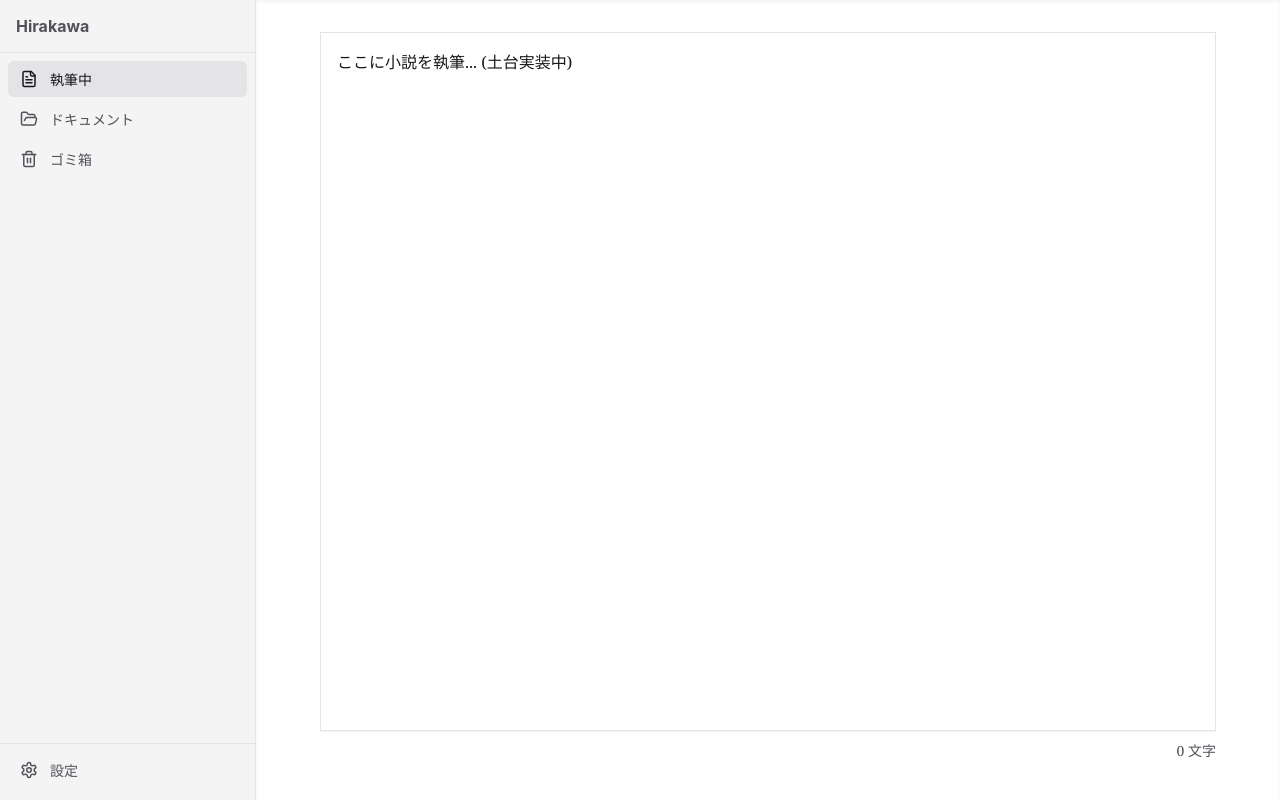
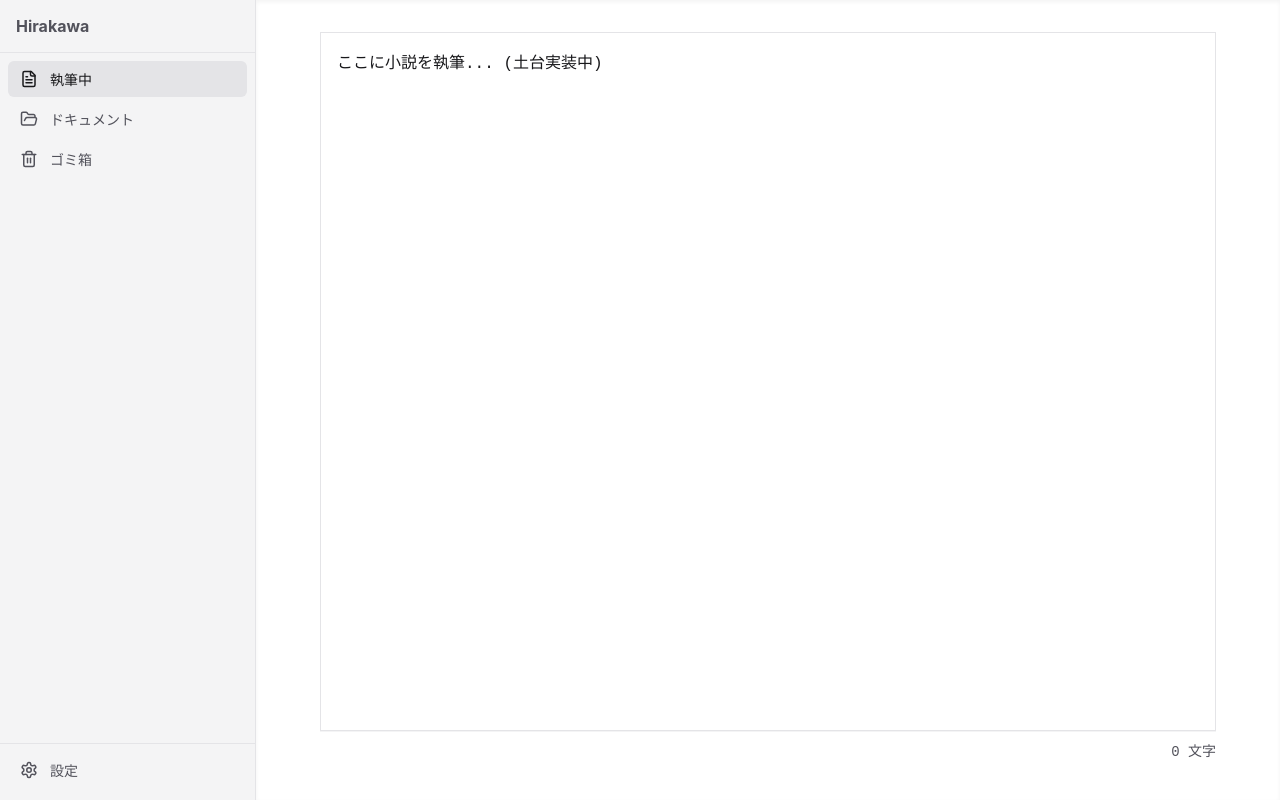
Before and after one commit to hirakawa659/asahina, a React (Vite) app: page / in a window 1280 px wide. Built offline with nearby package versions, Linux system fonts and the light colour scheme.

Commit message:
style: update typography and refactor settings UI
Refine editor typography for better Japanese text rendering and update Settings component styles for consistency.

```diff
--- a/src/index.css
+++ b/src/index.css
@@ -65,7 +65,6 @@ body {
 
 .sidebar-item {
   display: flex;
-  items-center: center; /* Note: display flex + align-items is better */
   align-items: center;
   gap: 0.75rem;
   padding: 0.5rem 0.75rem;
@@ -76,6 +75,17 @@ body {
   font-size: 0.875rem;
   font-weight: 500;
   margin-bottom: 0.25rem;
+}
+
+/* Settings Styles */
+.settings-container {
+  padding: 1rem;
+}
+
+.settings-title {
+  font-size: 1.125rem;
+  font-weight: bold;
+  color: var(--text-primary);
 }
 
 .sidebar-item:hover {
@@ -97,7 +107,7 @@ body {
   width: 100%;
   height: 100%;
   padding: 2rem;
-  font-family: Georgia, Cambria, "Times New Roman", Times, serif;
+  font-family: "BIZ UDMincho", "MS Mincho", "游明朝", "Hiragino Mincho ProN", monospace;
 }
 
 .editor-paper {
@@ -139,6 +149,10 @@ body {
   outline: none;
   min-height: 100%;
   white-space: pre-wrap;
+  font-family: "BIZ UDMincho", "MS Mincho", "游明朝", "Hiragino Mincho ProN", monospace;
+  font-variant-east-asian: full-width;
+  line-break: strict;
+  word-break: break-all;
 }
 
 .editor-counter {
--- a/src/ui/settings.tsx
+++ b/src/ui/settings.tsx
@@ -3,8 +3,8 @@
  */
 export function Settings() {
   return (
-    <div className="p-4">
-      <h2 className="text-lg font-bold">設定</h2>
+    <div className="settings-container">
+      <h2 className="settings-title">設定</h2>
     </div>
   );
 }
```
